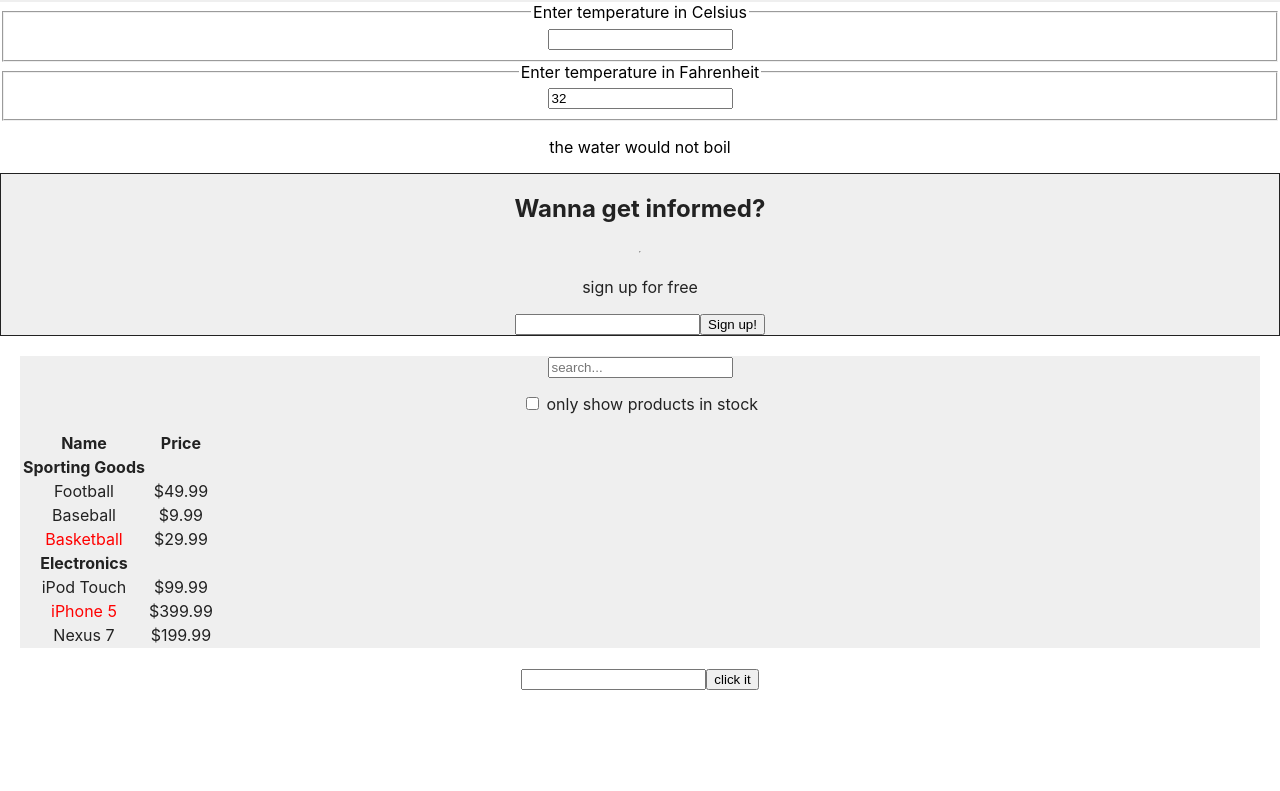
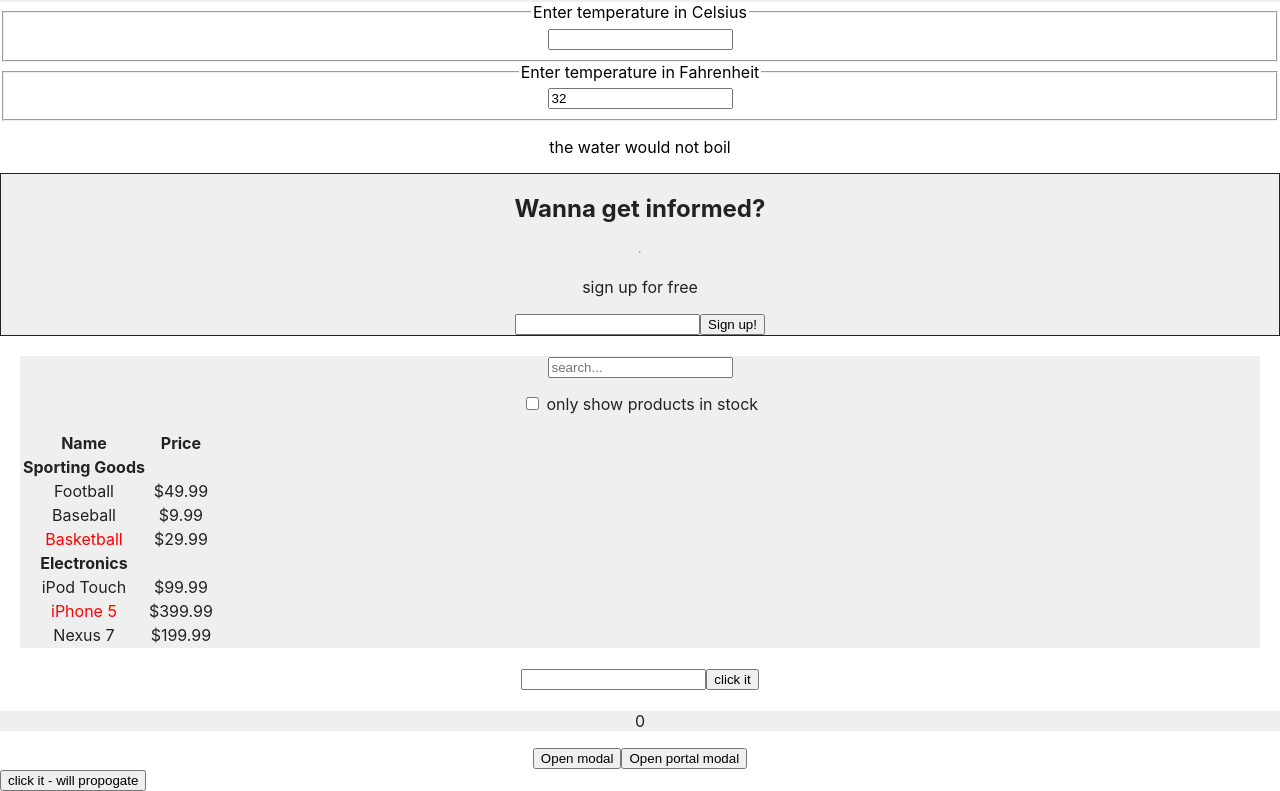
Before and after one commit to rezasohrabi/relax, a React (Create React App) app: page / in a window 1280 px wide. Shown: the part 292-1083 px from the top of the page. Before the commit the page ends 1003 px from the top, so only its background shows below. Built offline with nearby package versions, Linux system fonts and the light colour scheme.

Commit message:
portals: add modal portal

```diff
--- a/src/App.js
+++ b/src/App.js
@@ -5,6 +5,8 @@ import ThemeContext from './context/ThemeContext'
 import AppTheme from './context/AppTheme'
 import Theme from './context/Theme';
 import RefWrapper from './refs/RefWrapper';
+import Parent from './portals/Parent';
+import PortalParent from './portals/PortalParent';
 const LazyLoad = React.lazy(()=> import('./LazyLoad'))
 
 const PRODUCTS = [
@@ -46,6 +48,8 @@ class App extends React.Component {
         </Suspense>
         <FilterableProductTable products={PRODUCTS} />
         <RefWrapper />
+        <Parent />
+        <PortalParent />
         </ThemeContext.Provider>
       </div>
     );
--- /dev/null
+++ b/src/portals/Modal.js
@@ -0,0 +1,19 @@
+import React from 'react'
+
+export default class extends React.Component {
+    constructor(props) {
+        super(props);
+    }
+    render() {
+        if (!this.props.isOpen) return null;
+        return (
+            <>
+                <header>{this.props.header}</header>
+                <main>{this.props.message}</main>
+                <footer>
+                    <button onClick={this.props.onClose}>close</button>
+                </footer>
+            </>
+        )
+    }
+}
--- /dev/null
+++ b/src/portals/Parent.js
@@ -0,0 +1,63 @@
+import React from 'react'
+import ReactDOM from 'react-dom'
+import ThemeContext from '../context/ThemeContext';
+
+export default class Parent extends React.Component {
+    constructor(props){
+        super(props);
+        this.state = {
+            counters: 0
+        }
+        this.handleClick = this.handleClick.bind(this);
+    }
+
+    handleClick() {
+        this.setState(state => ({
+            counters: state.counters + 1
+        }))
+    }
+
+    render() {
+        const theme = this.context.theme;
+        return (
+            <div style={{backgroundColor: theme.backgroundColor, color: theme.color}} onClick={this.handleClick}>
+                <p>{this.state.counters}</p>
+                <Modal>
+                    <Child />
+                </Modal>
+            </div>
+        )
+    }
+}
+Parent.contextType = ThemeContext;
+
+class Modal extends React.Component {
+    constructor(props) {
+        super(props);
+        this.state = {
+            counters: 0
+        }
+        this.el = document.createElement('div');
+    }
+
+    componentDidMount() {
+        document.body.appendChild(this.el);
+    }
+
+    componentWillUnmount() {
+        document.body.removeChild(this.el);
+    }
+
+    render() {
+        return ReactDOM.createPortal(
+            this.props.children,
+            this.el
+        )
+    }
+}
+
+class Child extends  React.Component {
+    render() {
+        return <button>click it - will propogate</button>
+    }
+}
--- /dev/null
+++ b/src/portals/PortalModal.js
@@ -0,0 +1,27 @@
+import React from 'react'
+import ReactDOM from 'react-dom'
+import ThemeContext from '../context/ThemeContext';
+
+export default class PortalModal extends React.Component {
+    constructor(props) {
+        super(props);
+    }
+    static contextType = ThemeContext;
+
+    render() {
+        if(!this.props.isOpen) return null;
+        const theme = this.context.theme;
+        return (
+            ReactDOM.createPortal(
+                <div style={{backgroundColor: theme.backgroundColor, color: theme.color}}>
+                    <header>{this.props.header}</header>
+                    <main>{this.props.message}</main>
+                    <footer>
+                        <button onClick={this.props.onClose} >close</button>
+                    </footer>
+                </div>,
+                document.body
+            )
+        )
+    }
+}
--- /dev/null
+++ b/src/portals/PortalParent.js
@@ -0,0 +1,41 @@
+import React from 'react'
+import Modal from './Modal';
+import PortalModal from './PortalModal'
+
+
+export default class PortalParent extends React.Component {
+    constructor(props) {
+        super(props);
+        this.state = {
+            isOpen: false,
+            isOpenP: false
+        }
+    }
+
+    render() {
+        return (
+            <div>
+                <button onClick={() => {this.setState({isOpen: true})}}>
+                    Open modal
+                </button>
+                <button onClick={() => {this.setState({isOpenP: true})}}>
+                    Open portal modal
+                </button>
+                <div className='modalWrapper'>
+                    <Modal
+                    header='this is modal header'
+                    message='this is modal body'
+                    isOpen={this.state.isOpen}
+                    onClose={() => {this.setState({isOpen: false})}}
+                    />
+                    <PortalModal
+                    header='this is portal modal header'
+                    message='this is portal modal body'
+                    isOpen={this.state.isOpenP}
+                    onClose={() => {this.setState({isOpenP: false})}}
+                    />
+                </div>
+            </div>
+        )
+    }
+}
```
